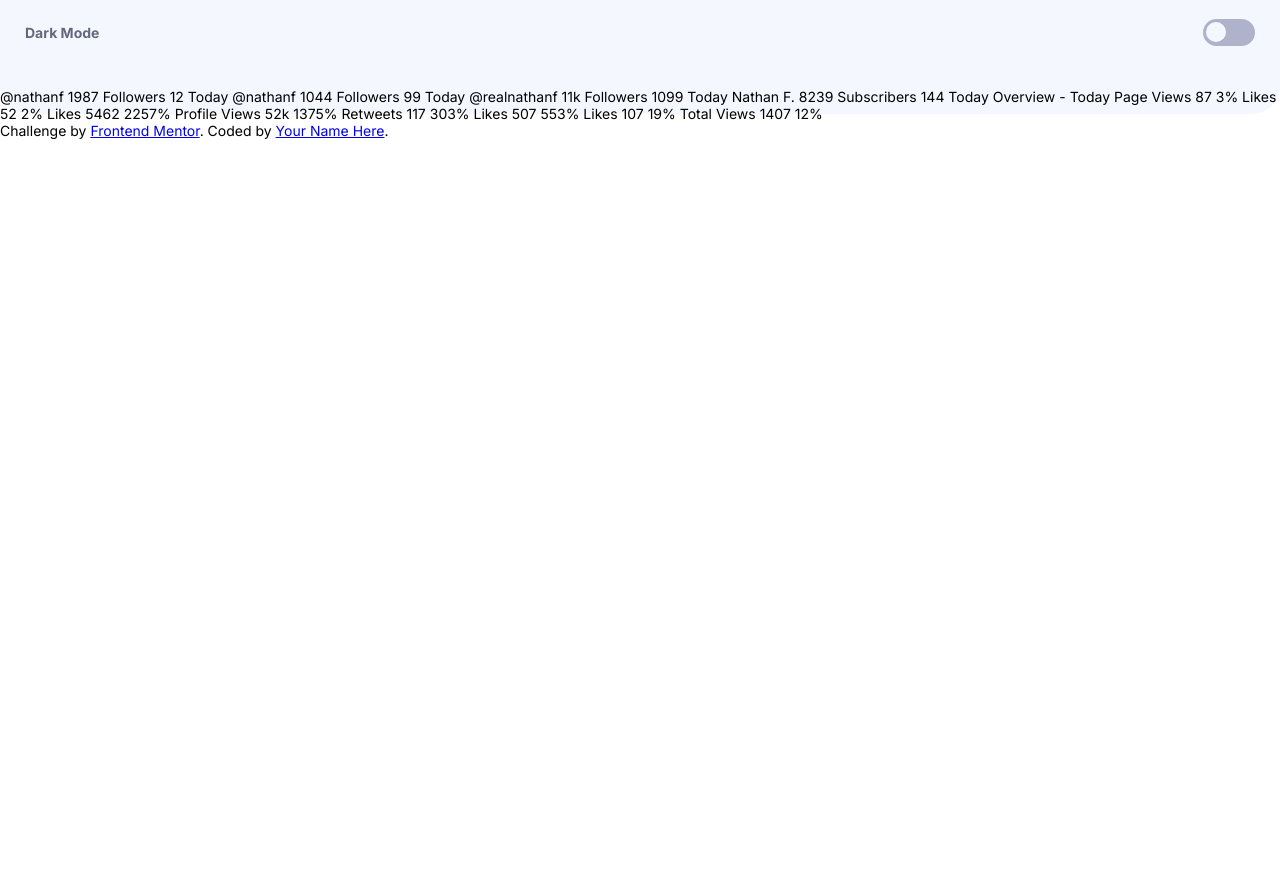
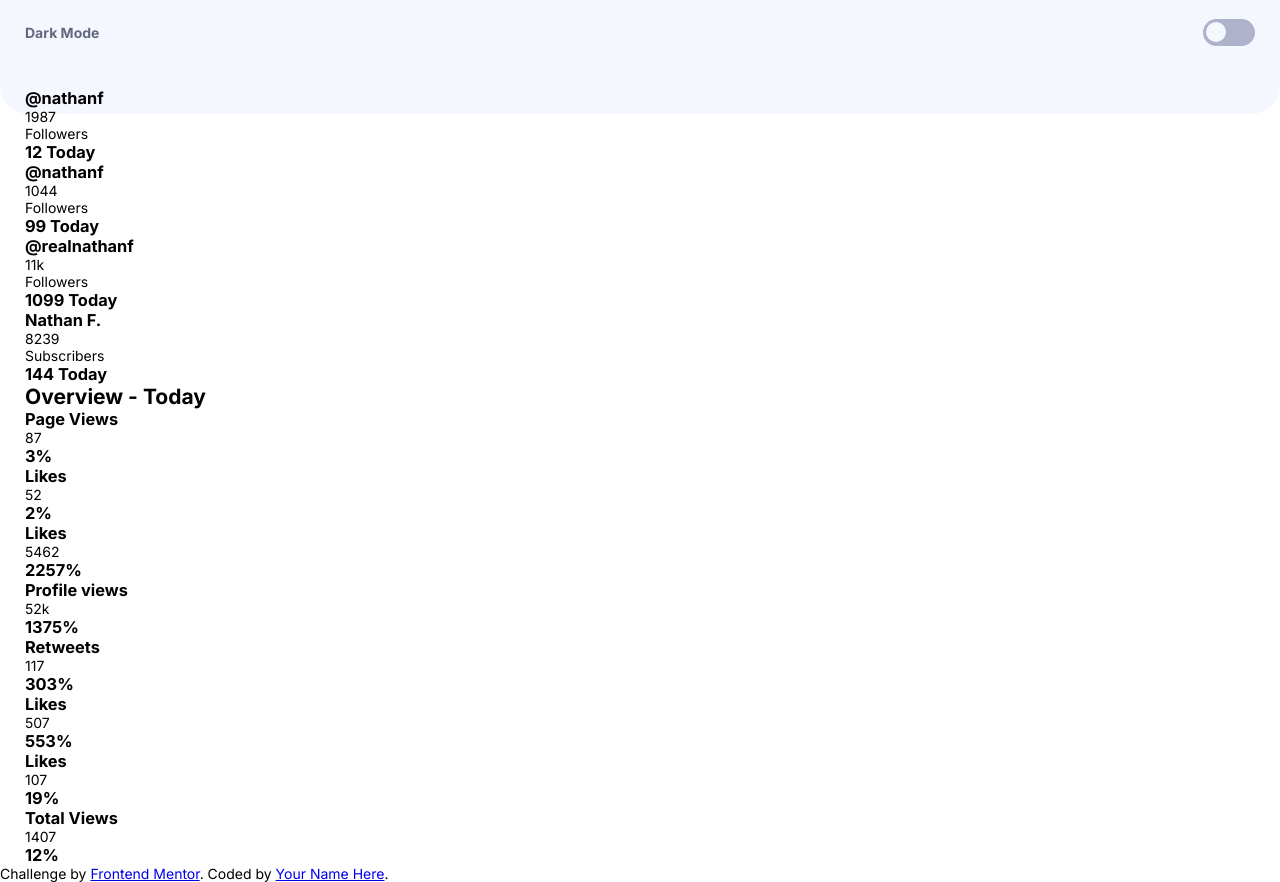
Before and after one commit to lukaszkus/social-media-dashboard, a website: page index.html in a window 1280 px wide. Shown: the part 126-1008 px from the top of the page. Before the commit the page ends 800 px from the top, so only its background shows below. Drawn offline with Linux system fonts and the light colour scheme.

Commit message:
html structure added

```diff
--- a/index.html
+++ b/index.html
@@ -25,64 +25,103 @@
       </div>
     </header>
 
-    <main></main>
+    <main class="main">
+      <section class="social">
+        <div class="card">
+          <i class="card__icon"></i>
+          <h3 class="card__user">@nathanf</h3>
+          <span class="card__total-value">1987</span>
+          <p class="card__fans">Followers</p>
+          <h3 class="card__day-value">12 Today</h3>
         </div>
 
-  @nathanf
-  1987
-  Followers
-  12 Today
+        <div class="card">
+          <i class="card__icon"></i>
+          <h3 class="card__user">@nathanf</h3>
+          <span class="card__total-value">1044</span>
+          <p class="card__fans">Followers</p>
+          <h3 class="card__day-value">99 Today</h3>
+        </div>
 
-  @nathanf
-  1044
-  Followers
-  99 Today
+        <div class="card">
+          <i class="card__icon"></i>
+          <h3 class="card__user">@realnathanf</h3>
+          <span class="card__total-value">11k</span>
+          <p class="card__fans">Followers</p>
+          <h3 class="card__day-value">1099 Today</h3>
+        </div>
 
-  @realnathanf
-  11k
-  Followers
-  1099 Today
+        <div class="card">
+          <i class="card__icon"></i>
+          <h3 class="card__user">Nathan F.</h3>
+          <span class="card__total-value">8239</span>
+          <p class="card__fans">Subscribers</p>
+          <h3 class="card__day-value">144 Today</h3>
+        </div>
 
-  Nathan F.
-  8239
-  Subscribers
-  144 Today
+      </section>
+      <section class="overview">
+        <h2 class="overview__title">Overview - Today</h2>
 
+        <div class="card">
+          <h3 class="card__user">Page Views</h3>
+          <i class="card__icon"></i>
+          <span class="card__total-value">87</span>
+          <h3 class="card__day-value">3%</h3>
+        </div>
 
+        <div class="card">
+          <h3 class="card__user">Likes</h3>
+          <i class="card__icon"></i>
+          <span class="card__total-value">52</span>
+          <h3 class="card__day-value">2%</h3>
+        </div>
 
-  Overview - Today
+        <div class="card">
+          <h3 class="card__user">Likes</h3>
+          <i class="card__icon"></i>
+          <span class="card__total-value">5462</span>
+          <h3 class="card__day-value">2257%</h3>
+        </div>
 
-  Page Views
-  87
-  3%
+        <div class="card">
+          <h3 class="card__user">Profile views</h3>
+          <i class="card__icon"></i>
+          <span class="card__total-value">52k</span>
+          <h3 class="card__day-value">1375%</h3>
+        </div>
 
-  Likes
-  52
-  2%
+        <div class="card">
+          <h3 class="card__user">Retweets</h3>
+          <i class="card__icon"></i>
+          <span class="card__total-value">117</span>
+          <h3 class="card__day-value">303%</h3>
+        </div>
 
-  Likes
-  5462
-  2257%
+        <div class="card">
+          <h3 class="card__user">Likes</h3>
+          <i class="card__icon"></i>
+          <span class="card__total-value">507</span>
+          <h3 class="card__day-value">553%</h3>
+        </div>
 
-  Profile Views
-  52k
-  1375%
+        <div class="card">
+          <h3 class="card__user">Likes</h3>
+          <i class="card__icon"></i>
+          <span class="card__total-value">107</span>
+          <h3 class="card__day-value">19%</h3>
+        </div>
 
-  Retweets
-  117
-  303%
+        <div class="card">
+          <h3 class="card__user">Total Views</h3>
+          <i class="card__icon"></i>
+          <span class="card__total-value">1407</span>
+          <h3 class="card__day-value">12%</h3>
+        </div>
 
-  Likes
-  507
-  553%
-
-  Likes
-  107
-  19%
-
-  Total Views
-  1407
-  12%
+      </section>
+    </main>
+  </div>
 
   <div class="attribution">
     Challenge by <a href="https://www.frontendmentor.io?ref=challenge" target="_blank">Frontend Mentor</a>.
--- a/scss/main.scss
+++ b/scss/main.scss
@@ -42,7 +42,6 @@ body {
   width: 100%;
   margin: 0 auto;
   padding: 0 25px;
-  background-color: var(--top-bg-color);
 
   &::before {
     content: "";
```
Also changed, not shown: css/main.css, 1 other file. Lines whose indentation alone changed are shown as unchanged.
